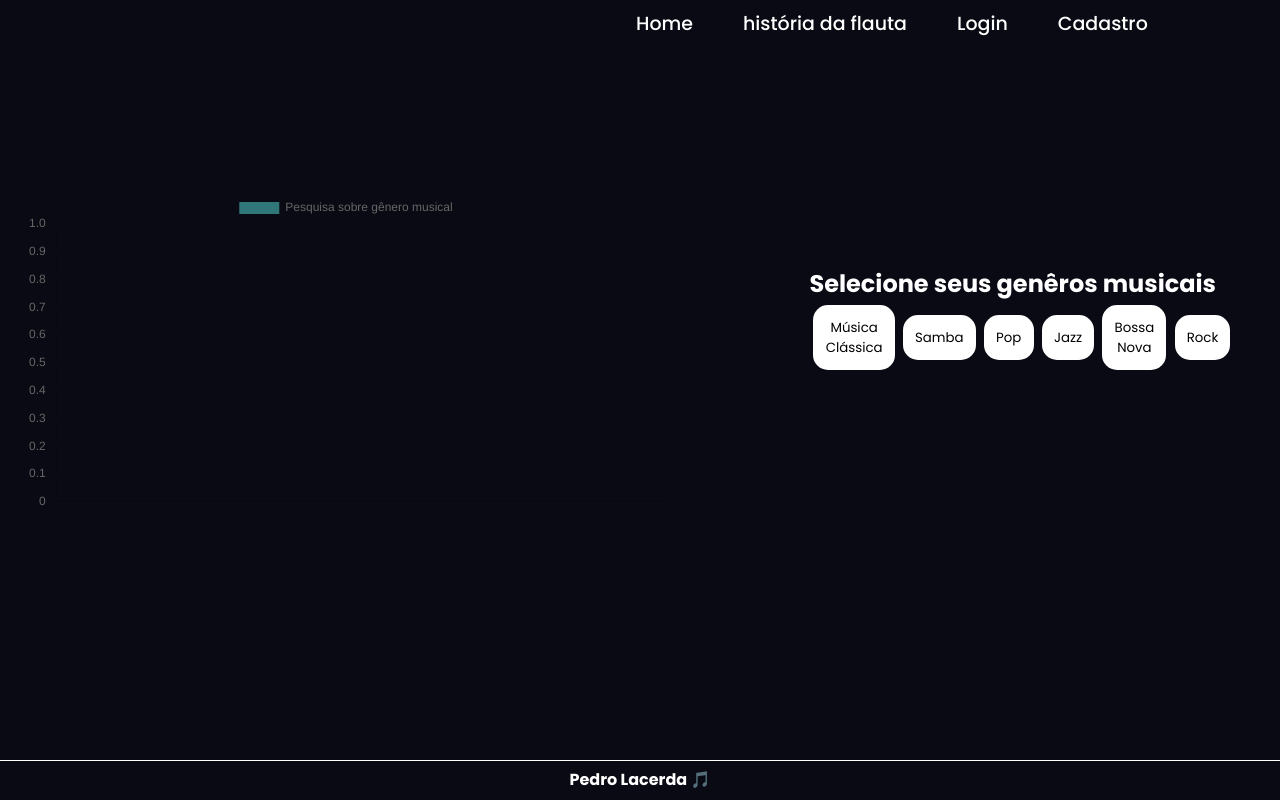
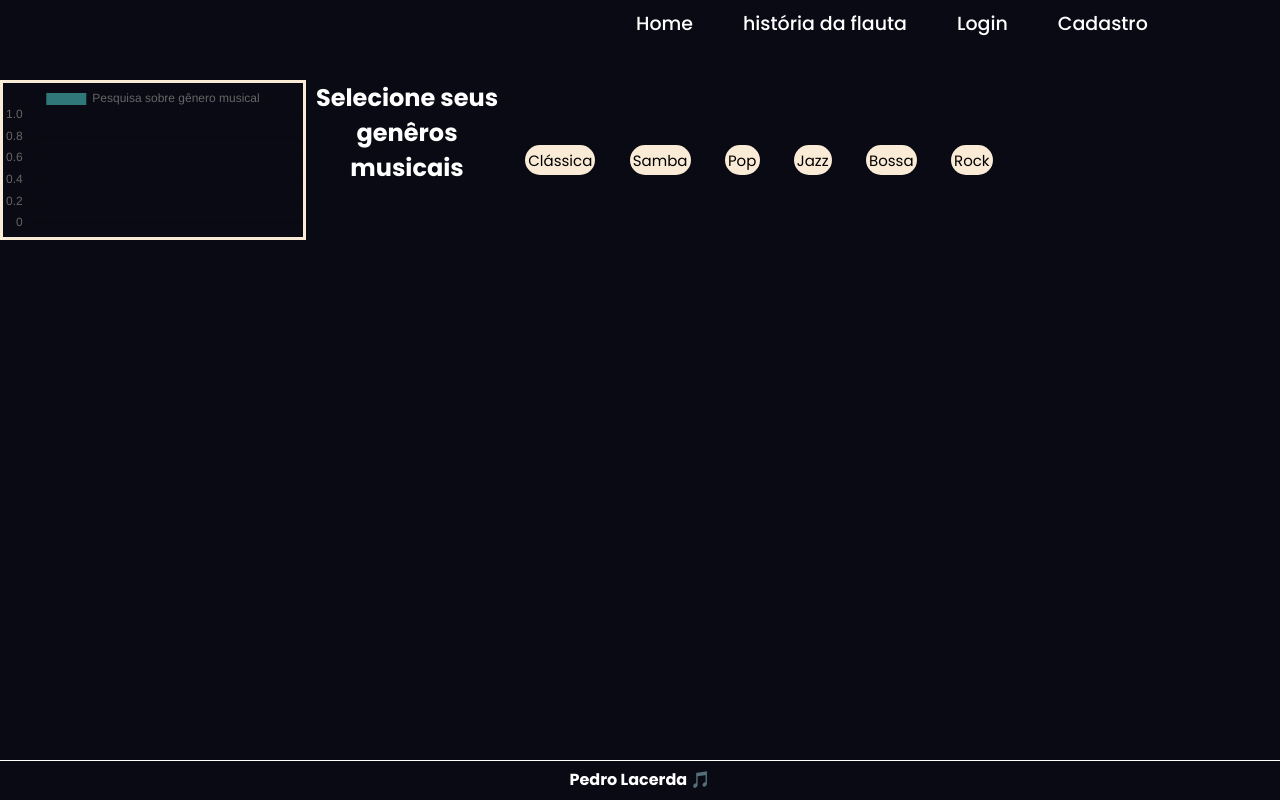
Before and after one commit to Pehdrow/Projeto-individual, a website: page site/public/dashboard.html in a window 1280 px wide. Drawn offline with nearby package versions, Linux system fonts and the light colour scheme; no server answers.

Commit message:
Subindo modelagem atualizada

```diff
--- a/site/public/css/dashboard.css
+++ b/site/public/css/dashboard.css
@@ -76,8 +76,9 @@ header .navegacao span a{
 
 .grafico{
     width: 50%;
-    margin-left: 2%;
-    margin-top: 15%;
+
+    height: 10rem;
+    border: 3px solid antiquewhite;
 }
 .caixaBotoes {
     width: 100%;
@@ -85,13 +86,125 @@ header .navegacao span a{
     align-items: center;
     justify-content: space-around;
 }
+
+/* Estilizar botoes */
+
+.btnClassica {
+    background-color: antiquewhite;
+    padding: 0.2rem;
+    font-size: 15px;
+    border-radius: 30px;
+    cursor: pointer;
+    border: none;
+
+}
+
+.btnClassica:hover {
+    color: black;
+    background-color: white;
+
+}
+
+
+.btnSamba {
+    background-color: antiquewhite;
+    padding: 0.2rem;
+    font-size: 15px;
+    border-radius: 30px;
+    cursor: pointer;
+    border: none;
+
+}
+
+.btnSamba:hover {
+    color: black;
+    background-color: white;
+
+}
+
+
+
+
+.btnPop {
+    background-color: antiquewhite;
+    padding: 0.2rem;
+    font-size: 15px;
+    border-radius: 30px;
+    cursor: pointer;
+    border: none;
+
+}
+
+.btnPop:hover {
+    color: black;
+    background-color: white;
+
+}
+
+
+
+.btnJazz {
+    background-color: antiquewhite;
+    padding: 0.2rem;
+    font-size: 15px;
+    border-radius: 30px;
+    cursor: pointer;
+    border: none;
+
+}
+
+.btnJazz:hover {
+    color: black;
+    background-color: white;
+
+}
+
+.btnBossa {
+    background-color: antiquewhite;
+    padding: 0.2rem;
+    font-size: 15px;
+    border-radius: 30px;
+    cursor: pointer;
+    border: none;
+
+}
+
+.btnBossa:hover {
+    color: black;
+    background-color: white;
+
+}
+
+
+.btnRock {
+    background-color: antiquewhite;
+    padding: 0.2rem;
+    font-size: 15px;
+    border-radius: 30px;
+    cursor: pointer;
+    border: none;
+
+}
+
+.btnRock:hover {
+    color: black;
+    background-color: white;
+
+}
+
+
+
+
+
+
+
+
+
 .sessaoBotoes {
-    flex-direction: column;
     display: flex;
-    align-items: center;
-    justify-content: center;
-    margin-top: 10%;
-    margin-right: 5%;
+    padding-top: 5rem;
+    justify-content: space-between;
+    text-align: center;
 }
 .sessaoBotoes h2 {
     display: flex;
@@ -106,8 +219,6 @@ button {
     border: none;
     margin: 1%;
     padding: 3%;
-    border-radius: 15px;
-
 }
 
 
--- a/site/public/dashboard.html
+++ b/site/public/dashboard.html
@@ -23,22 +23,22 @@
         </nav>
     </header>
 
-
+<div class="sessaoBotoes">
    <div class="grafico"><canvas id="myChart"></canvas></div>
 
-<div class="sessaoBotoes">
+
 <h2>Selecione seus genêros musicais</h2>
 <div class="caixaBotoes">
 
 
-<button id="Classica">Música Clássica</button>
-<button id="Samba">Samba</button>
-<button id="Pop">Pop</button>
-<button id="Jazz">Jazz</button>
-<button id="BossaNova">Bossa Nova</button>
-<button id="Rock">Rock</button>
+<button class="btnClassica" id="Classica">Clássica</button>
+<button class="btnSamba" id="Samba">Samba</button>
+<button class="btnPop" id="Pop">Pop</button>
+<button class="btnJazz" id="Jazz">Jazz</button>
+<button class="btnBossa" id="BossaNova">Bossa </button>
+<button class="btnRock" id="Rock">Rock</button>
 
-</div>
+</div></div>
 
 </div>
 </body>
```
Also changed, not shown: 2 other files.
